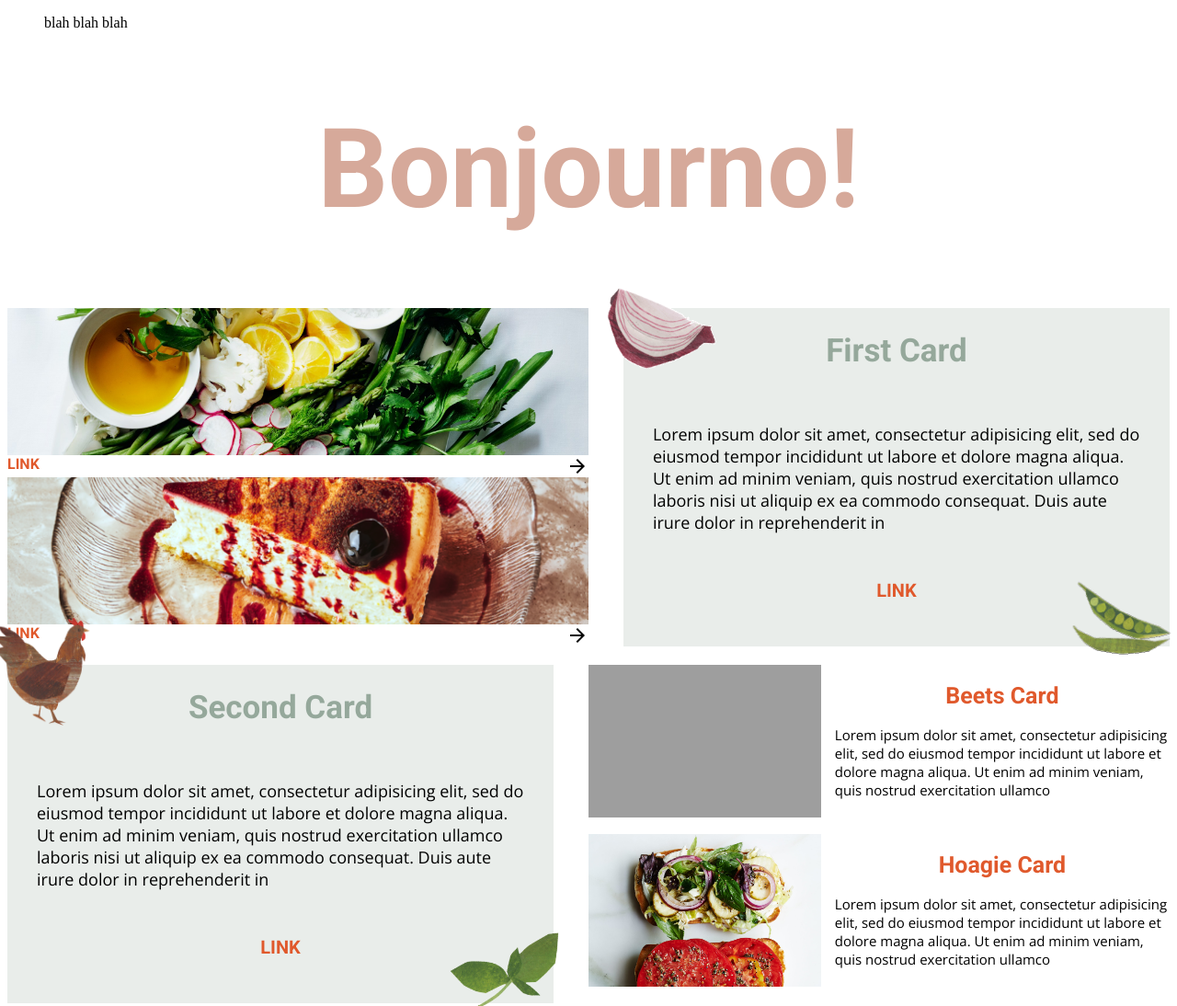
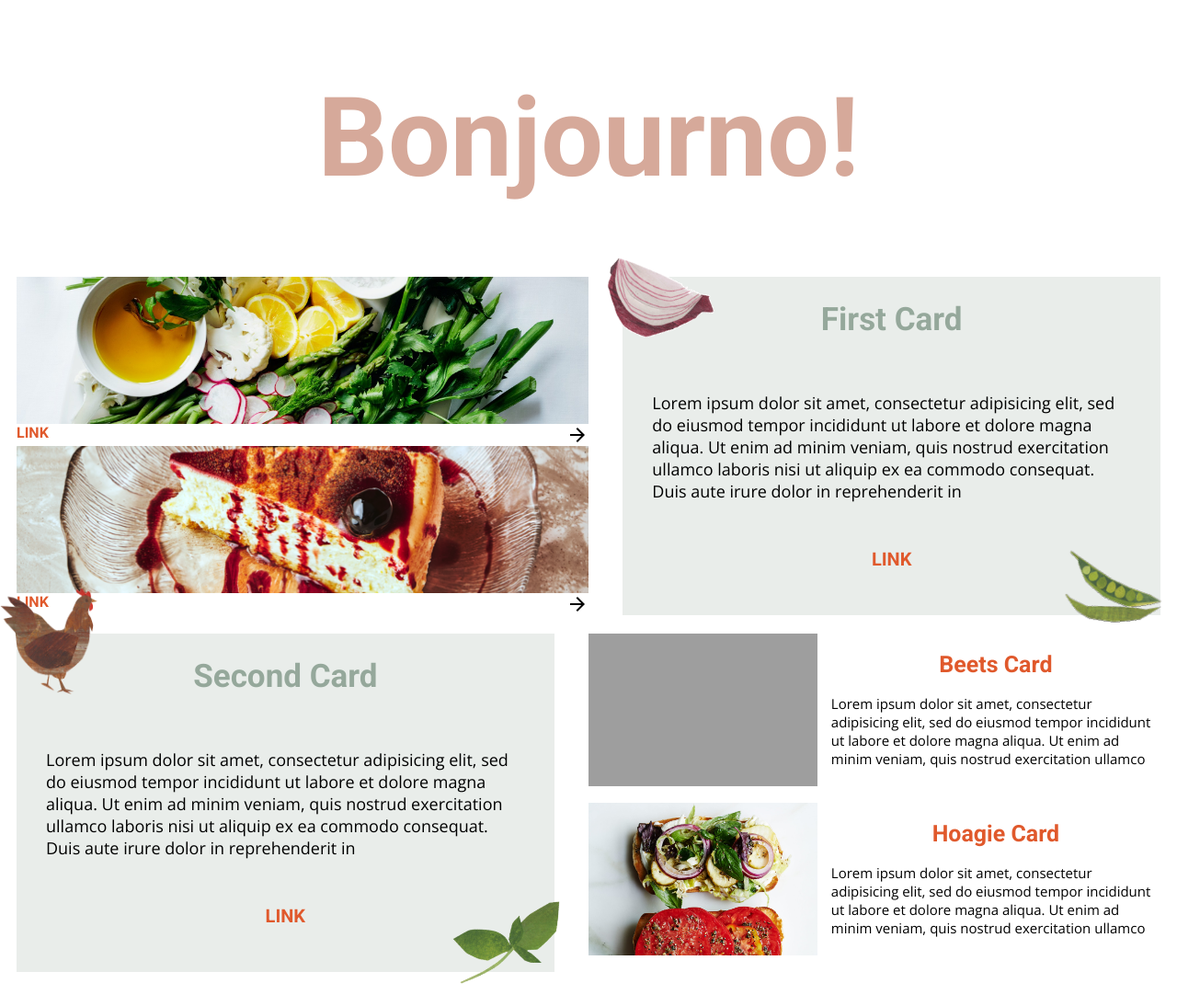
Before and after one commit to lewdavidson/Benissimo, a plain HTML site: page index.html in a window 1280 px wide. Shown: the top 1094 px of the page at 92% size. Drawn offline with nearby package versions, Linux system fonts and the light colour scheme; grey boxes are pictures that could not be loaded.

Commit message:
add margin to container

```diff
--- a/index.html
+++ b/index.html
@@ -12,9 +12,9 @@
   <body>
     <nav>
       <ul>
-        <li>blah</li>
-        <li>blah</li>
-        <li>blah</li>
+        <li></li>
+        <li></li>
+        <li></li>
       </ul>
     </nav>
     <header>
--- a/stylesheets/base/_base.scss
+++ b/stylesheets/base/_base.scss
@@ -5,3 +5,9 @@
 *, *::before, *::after {
   @include box-sizing(border-box);
 }
+
+.container {
+  @include desktop {
+    margin: 10px;
+  }
+}
```
Also changed, not shown: stylesheets/styles.css, 1 other file.
